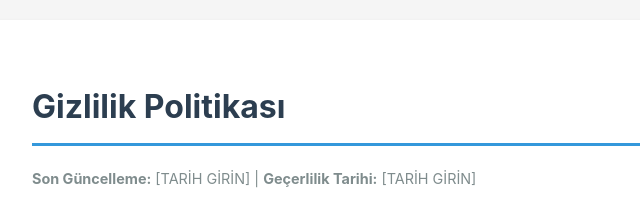
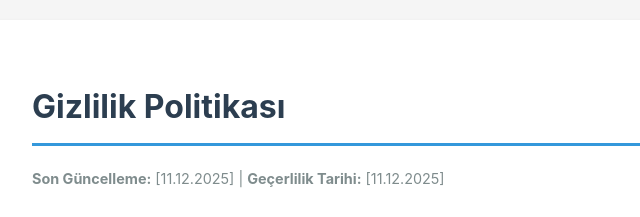
Before and after one commit to catal1788/vardiya-takvimi-privacy, a plain HTML site: page index.html in a window 1280 px wide. Shown: the top 217 px of the page, 248-888 px from the left. Drawn offline with Linux system fonts and the light colour scheme.

Commit message:
Update index.html

```diff
--- a/index.html
+++ b/index.html
@@ -89,7 +89,7 @@
 <body>
     <div class="container">
         <h1>Gizlilik Politikası</h1>
-        <p class="date"><strong>Son Güncelleme:</strong> [TARİH GİRİN] | <strong>Geçerlilik Tarihi:</strong> [TARİH GİRİN]</p>
+        <p class="date"><strong>Son Güncelleme:</strong> [11.12.2025] | <strong>Geçerlilik Tarihi:</strong> [11.12.2025]</p>
 
         <h2>1. Giriş</h2>
         <p>"Vardiya Takvimi" uygulamasına hoş geldiniz. Bu Gizlilik Politikası, uygulamamızı kullanırken hangi bilgilerin toplandığını, nasıl kullanıldığını ve korunduğunu açıklamaktadır.</p>
@@ -227,7 +227,7 @@
         <h2>9. İletişim</h2>
         <div class="contact">
             <p>Gizlilik Politikası ile ilgili sorularınız için:</p>
-            <p><strong>E-posta:</strong> [E-POSTA ADRESİNİZ]</p>
+            <p><strong>E-posta:</strong> [muratbedirhan1996@gmail.com]</p>
             <p><strong>Uygulama:</strong> Vardiya Takvimi</p>
             <p><strong>Versiyon:</strong> 1.0.1</p>
         </div>
@@ -261,7 +261,7 @@
         </p>
 
         <p style="text-align: center; color: #7f8c8d; font-size: 0.85em; margin-top: 20px;">
-            <strong>Son Güncelleme:</strong> [TARİH GİRİN] | <strong>Versiyon:</strong> 1.0
+            <strong>Son Güncelleme:</strong> [11.12.2025] | <strong>Versiyon:</strong> 1.0
         </p>
     </div>
 </body>
```
